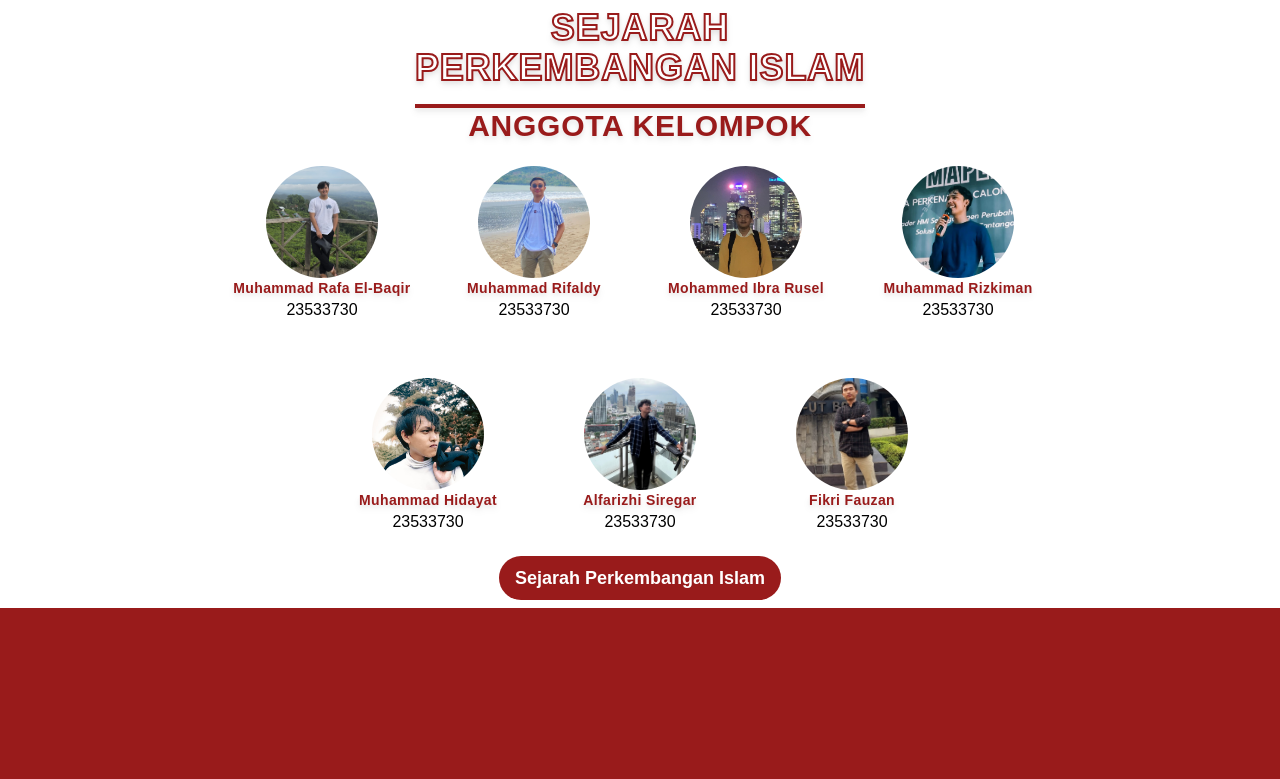
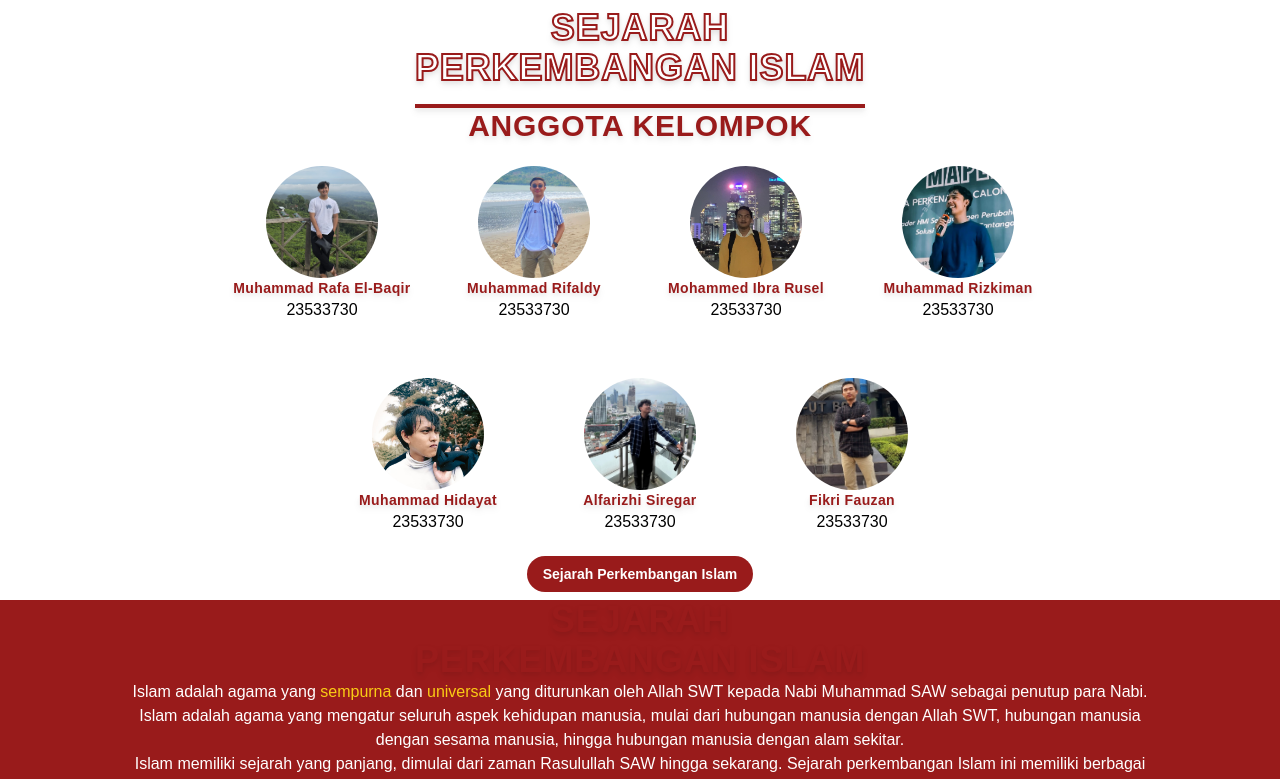
Before and after one commit to Azhar457/baqir_react, a React (Vite) app: page /home in a window 1280 px wide. Shown: the part 800-1579 px from the top of the page. Built offline with nearby package versions, Linux system fonts and the light colour scheme.

Commit message:
text-center

```diff
--- a/src/pages/Home.jsx
+++ b/src/pages/Home.jsx
@@ -78,14 +78,14 @@ export default function Home() {
           </div>
           <a
             href="#section3"
-            className="mb-2 px-4 py-2 bg-red-800 text-white font-bold rounded-full text-lg font-poppins"
+            className="mb-2 px-4 py-2 bg-red-800 text-white font-bold rounded-full text-sm text-center font-poppins"
           >
             Sejarah Perkembangan Islam
           </a>
         </div>
       </section>
       <section id="section3">
-        <div className="h-screen w-full bg-red-800 flex flex-col items-center justify-center text-white">
+        <div className="h-auto w-full bg-red-800 flex flex-col items-center justify-center text-white">
           <h1 className="three text-3xl md:text-4xl font-bold font-poppins text-red-800 tracking-wide drop-shadow-md text-center">
             SEJARAH <br />
             PERKEMBANGAN ISLAM
```
